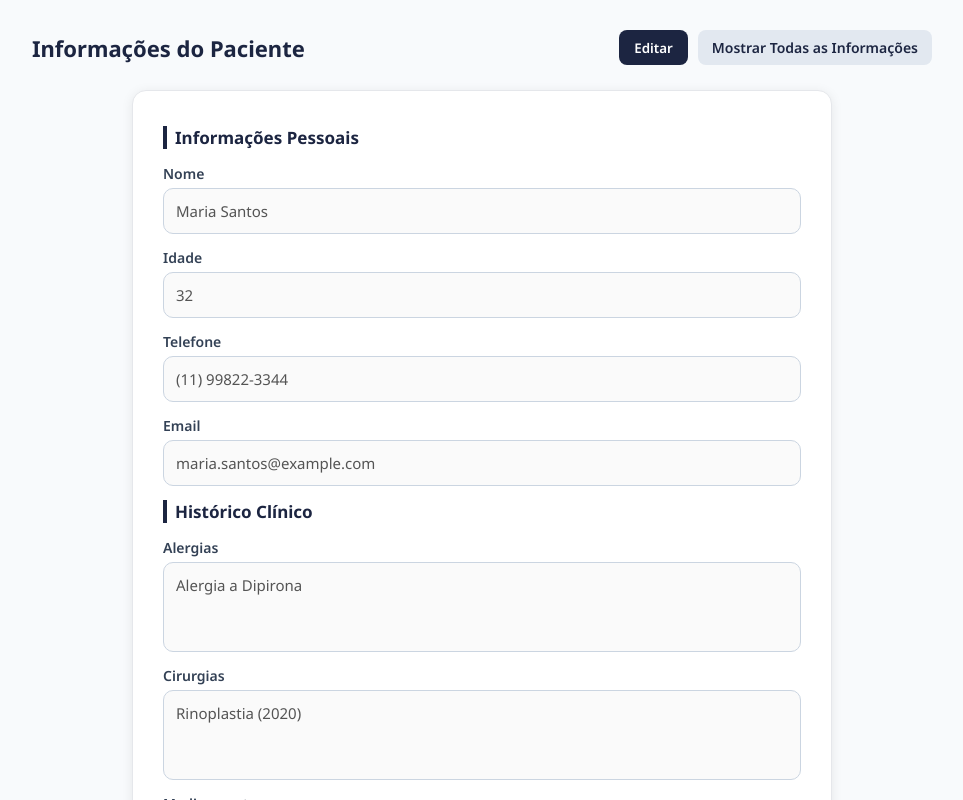
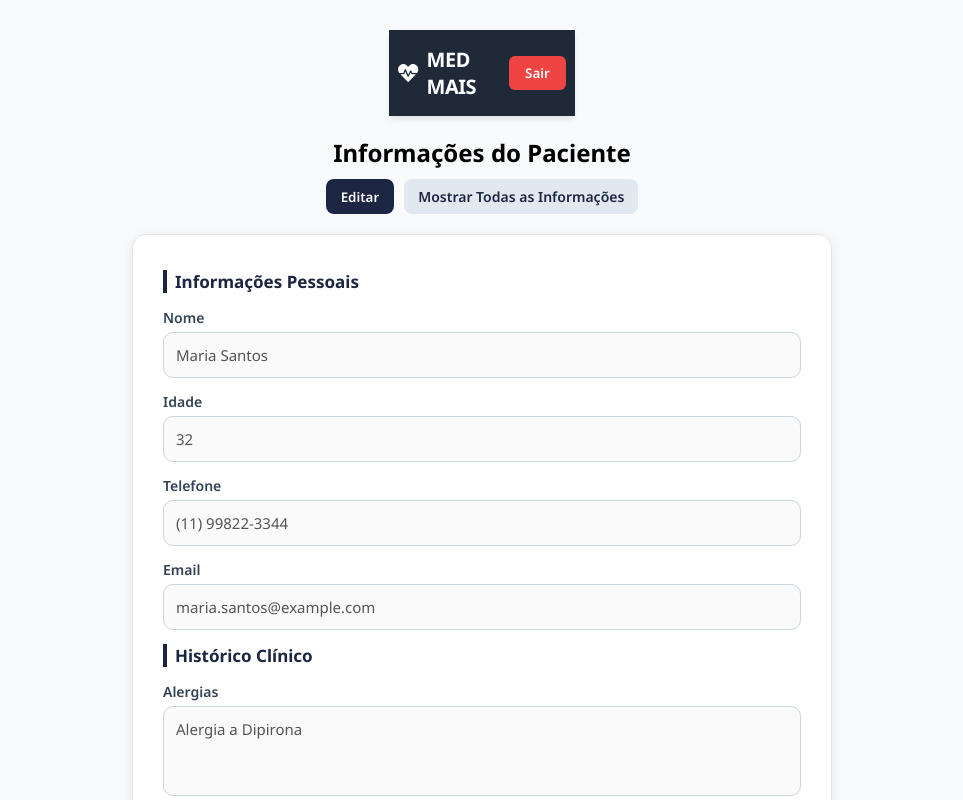
Before and after one commit to Rebeca-Martins1/projeto_bd, a React (Vite) app: page /perfilpaciente in a window 1280 px wide. Shown: the top 800 px of the page, without its empty margins (158-1121 px from the left). Built offline with nearby package versions, Linux system fonts and the light colour scheme.

Commit message:
mudei estilo perfil paciente

```diff
--- a/src/pages/Paciente/PerfilPaciente/index.jsx
+++ b/src/pages/Paciente/PerfilPaciente/index.jsx
@@ -1,8 +1,8 @@
 import React, { useState } from "react";
+import { useNavigate } from "react-router-dom";
 import {
   GlobalStyles,
   PageContainer,
-  Header,
   BackButton,
   FormCard,
   SectionTitle,
@@ -10,16 +10,18 @@ import {
   SubmitBtn
 } from "./styles";
 
+import Footer from "../../../components/Footer";
+import Header from "../../../components/Header";
+
 const PatientProfile = () => {
   const [isEditing, setIsEditing] = useState(false);
+  const navigate = useNavigate();
 
-  // Dados fake até conectar no backend
   const [formData, setFormData] = useState({
     nome: "Maria Santos",
     idade: "32",
     telefone: "(11) 99822-3344",
     email: "maria.santos@example.com",
-
     alergias: "Alergia a Dipirona",
     cirurgias: "Rinoplastia (2020)",
     medicamentos: "Anticoncepcional contínuo",
@@ -42,13 +44,21 @@ const PatientProfile = () => {
   return (
     <>
       <GlobalStyles />
+      <PageContainer>
+        {/* ✅ Cabeçalho (componente pronto) */}
+        <Header />
 
-      <PageContainer>
-
-        <Header>
+        <div style={{ padding: "20px", textAlign: "center" }}>
           <h2>Informações do Paciente</h2>
 
-          <div style={{ display: "flex", gap: "10px" }}>
+          <div
+            style={{
+              display: "flex",
+              justifyContent: "center",
+              gap: "10px",
+              marginTop: "10px"
+            }}
+          >
             <button
               onClick={handleToggleEdit}
               style={{
@@ -64,109 +74,57 @@ const PatientProfile = () => {
               {isEditing ? "Cancelar" : "Editar"}
             </button>
 
-            <BackButton>
+            <BackButton onClick={() => navigate("/portalpaciente")}>
               Mostrar Todas as Informações
             </BackButton>
           </div>
-        </Header>
+        </div>
 
         <FormCard onSubmit={handleSubmit}>
           <SectionTitle>Informações Pessoais</SectionTitle>
 
-          <InputGroup>
-            <label>Nome</label>
+          {[
+            ["nome", "Nome"],
+            ["idade", "Idade"],
+            ["telefone", "Telefone"],
+            ["email", "Email"]
+          ].map(([field, label]) => (
+            <InputGroup key={field}>
+              <label>{label}</label>
               <input
-              name="nome"
-              value={formData.nome}
+                name={field}
+                value={formData[field]}
                 onChange={handleChange}
                 disabled={!isEditing}
               />
             </InputGroup>
+          ))}
 
-          <InputGroup>
-            <label>Idade</label>
-            <input
-              name="idade"
-              value={formData.idade}
+          <SectionTitle>Histórico Clínico</SectionTitle>
+
+          {[
+            ["alergias", "Alergias"],
+            ["cirurgias", "Cirurgias"],
+            ["medicamentos", "Medicamentos"],
+            ["cosmeticos", "Cosméticos Utilizados"],
+            ["historicoMedico", "Histórico Médico Geral"]
+          ].map(([field, label]) => (
+            <InputGroup key={field}>
+              <label>{label}</label>
+              <textarea
+                name={field}
+                value={formData[field]}
                 onChange={handleChange}
                 disabled={!isEditing}
               />
             </InputGroup>
-
-          <InputGroup>
-            <label>Telefone</label>
-            <input
-              name="telefone"
-              value={formData.telefone}
-              onChange={handleChange}
-              disabled={!isEditing}
-            />
-          </InputGroup>
-
-          <InputGroup>
-            <label>Email</label>
-            <input
-              name="email"
-              value={formData.email}
-              onChange={handleChange}
-              disabled={!isEditing}
-            />
-          </InputGroup>
-
-          <SectionTitle>Histórico Clínico</SectionTitle>
-
-          <InputGroup>
-            <label>Alergias</label>
-            <textarea
-              name="alergias"
-              value={formData.alergias}
-              onChange={handleChange}
-              disabled={!isEditing}
-            />
-          </InputGroup>
-
-          <InputGroup>
-            <label>Cirurgias</label>
-            <textarea
-              name="cirurgias"
-              value={formData.cirurgias}
-              onChange={handleChange}
-              disabled={!isEditing}
-            />
-          </InputGroup>
-
-          <InputGroup>
-            <label>Medicamentos</label>
-            <textarea
-              name="medicamentos"
-              value={formData.medicamentos}
-              onChange={handleChange}
-              disabled={!isEditing}
-            />
-          </InputGroup>
-
-          <InputGroup>
-            <label>Cosméticos Utilizados</label>
-            <textarea
-              name="cosmeticos"
-              value={formData.cosmeticos}
-              onChange={handleChange}
-              disabled={!isEditing}
-            />
-          </InputGroup>
-
-          <InputGroup>
-            <label>Histórico Médico Geral</label>
-            <textarea
-              name="historicoMedico"
-              value={formData.historicoMedico}
-              onChange={handleChange}
-              disabled={!isEditing}
-            />
-          </InputGroup>
+          ))}
 
           {isEditing && <SubmitBtn type="submit">Salvar Alterações</SubmitBtn>}
         </FormCard>
+
+        {/* ✅ Rodapé (componente pronto) */}
+        <Footer />
       </PageContainer>
     </>
   );
--- a/src/pages/Paciente/PerfilPaciente/styles.js
+++ b/src/pages/Paciente/PerfilPaciente/styles.js
@@ -17,25 +17,6 @@ export const PageContainer = styled.div`
   align-items: center;
   padding-top: 30px;
 `;
-
-export const Header = styled.div`
-  width: 100%;
-  max-width: 900px;
-  display: flex;
-  align-items: center;
-  justify-content: space-between;
-  margin-bottom: 25px;
-
-  h2 {
-    font-size: 22px;
-    font-weight: 700;
-    color: #1c2541;
-    display: flex;
-    align-items: center;
-    gap: 8px;
-  }
-`;
-
 export const BackButton = styled.button`
   background: #e2e8f0;
   color: #1c2541;
@@ -127,10 +108,3 @@ export const SubmitBtn = styled.button`
     background: #273469;
   }
 `;
-
-export const Footer = styled.div`
-  margin-top: 30px;
-  font-size: 13px;
-  color: #64748b;
-  opacity: 0.8;
-`;
```
Lines whose indentation alone changed are shown as unchanged.
